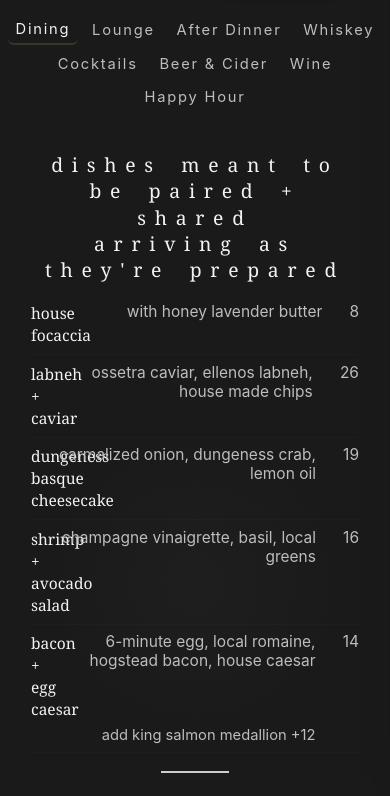
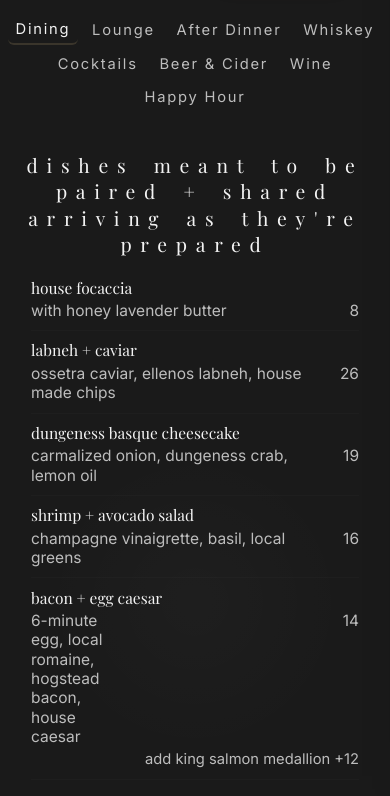
Before and after one commit to mikewjackson/jackson-house, a plain HTML site: page dist/menu.html in a window 390 px wide. Shown: the part 68-864 px from the top of the page. Drawn offline with nearby package versions, Linux system fonts and the light colour scheme.

Commit message:
fix up bugs

```diff
--- a/content/index.json
+++ b/content/index.json
@@ -12,8 +12,10 @@
   "hero": {
     "title": "Welcome to Jackson House",
     "paragraphs": [
-      "Jackson House is defining a new era of hospitality in Woodinville. Our focus is curated cocktails, artisanal local cuisine, and an experience where every plate, pour, and detail is crafted with intention.",
-      "Reserve your table on OpenTable. The finest in Woodinville awaits!"
+      "Jackson House is a beautifully appointed dining room and whiskey-driven bar and lounge. We celebrate the best of the Pacific Northwest through intricately crafted cocktails, seasonally driven cuisine, and warm hospitality.",
+      "Our Dining Room offers a full-service restaurant experience with locally inspired, chef-driven artisanal plates designed to be shared (or not).",
+      "Our Bar & Lounge features a relaxed, small-bite-focused, self-service format, with approachable team members ensuring a smooth experience. Join us midweek for gathering nights, including Vinyl Night on Thursdays. Visit on Wednesdays for Mystery Flight Night (guess all three pours correctly for a bonus pour) and half-price bottled wine.",
+      "Reservations are available in the dining room, or stop by and enjoy our lounge experience without a reservation."
     ],
     "slideshow": [
       { "src": "images/drink.avif", "alt": "Cocktails" },
--- a/dist/css/events.css
+++ b/dist/css/events.css
@@ -51,6 +51,7 @@
 .hp-tl-day {
   font-size: 1.8rem;
   font-weight: bold;
+  font-family: var(--font-heading);
   color: var(--link);
   line-height: 1;
 }
@@ -72,6 +73,7 @@
 .hp-tl-title {
   font-size: .95rem;
   font-weight: 600;
+  font-family: var(--font-heading);
   color: var(--text-light);
   line-height: 1.3;
   margin: 0;
--- a/dist/css/menu.css
+++ b/dist/css/menu.css
@@ -43,7 +43,7 @@
 }
 
 .menu-title {
-  font-family: Georgia, 'Times New Roman', serif;
+  font-family: var(--font-heading);
   font-weight: 400;
   font-size: 1.6rem;
   margin: 0.6rem 0 0.25rem;
@@ -99,7 +99,7 @@
 .menu-list li .dish {
   grid-column: 1;
   color: var(--text-light);
-  font-family: Georgia, serif;
+  font-family: var(--font-heading);
   font-size: 1rem;
 }
 
@@ -174,6 +174,38 @@
   .menu-panels {
     padding-bottom: 1.25rem;
   }
+
+  .menu-list li {
+    grid-template-columns: minmax(0, 1fr) auto;
+    align-items: start;
+    row-gap: 0.25rem;
+    padding: 0.65rem 0;
+  }
+
+  .menu-list li .dish {
+    grid-column: 1 / -1;
+    line-height: 1.2;
+  }
+
+  .menu-list li .description {
+    grid-column: 1;
+    text-align: left;
+    line-height: 1.25;
+    padding-right: 0.5rem;
+  }
+
+  .menu-list li .price {
+    grid-column: 2;
+    align-self: start;
+    padding-left: 0.4rem;
+  }
+
+  .add-ons,
+  .tasting-notes {
+    grid-column: 1 / -1;
+    text-align: left;
+    line-height: 1.25;
+  }
 }
 
 /* Decorative separator line between food categories */
--- a/dist/css/site.css
+++ b/dist/css/site.css
@@ -16,6 +16,8 @@
   --space-xs: 0.5rem;
   --space-sm: 0.75rem;
   --radius: 6px;
+  --font-body: "Inter", "Source Sans 3", -apple-system, BlinkMacSystemFont, "Segoe UI", Roboto, "Helvetica Neue", Arial, sans-serif;
+  --font-heading: "Playfair Display", Georgia, "Times New Roman", serif;
 }
 
 * {
@@ -29,13 +31,19 @@
 
 body {
   margin: 0;
-  font-family:
-    -apple-system, BlinkMacSystemFont, "Segoe UI", Roboto, "Helvetica Neue",
-    Arial, sans-serif;
+  font-family: var(--font-body);
   background: var(--bg);
   color: var(--text-light);
   -webkit-font-smoothing: antialiased;
   -moz-osx-font-smoothing: grayscale;
+}
+
+h1, h2, h3, h4, h5, h6 {
+  font-family: var(--font-heading);
+}
+
+button, input, select, textarea {
+  font-family: var(--font-body);
 }
 
 .container {
@@ -105,6 +113,7 @@
   margin: 0.02rem 0 0.01rem;
   font-size: 1.6rem;
   letter-spacing: 0.02em;
+  font-family: var(--font-heading);
 }
 
 .tagline {
@@ -126,9 +135,7 @@
 .site-primary-list a,
 .reservations-cta,
 .site-footer .contact {
-  font-family:
-    -apple-system, BlinkMacSystemFont, "Segoe UI", Roboto, "Helvetica Neue",
-    Arial, sans-serif;
+  font-family: var(--font-body);
 }
 
 .modal-card a {
@@ -183,6 +190,7 @@
   text-decoration: none;
   padding: 0.75rem 0.4rem;
   display: block;
+  line-height: 1.25;
   border-radius: 6px;
 }
 
--- a/dist/css/team.css
+++ b/dist/css/team.css
@@ -61,7 +61,7 @@
 
 .team-body h3 {
   margin: 0.25rem 0;
-  font-family: inherit;
+  font-family: var(--font-heading);
   font-weight: 600;
 }
 
--- a/dist/menu.html
+++ b/dist/menu.html
@@ -11,6 +11,9 @@
 
 
   <title>Menu | Jackson House Woodinville</title>
+  <link rel="preconnect" href="https://fonts.googleapis.com">
+  <link rel="preconnect" href="https://fonts.gstatic.com" crossorigin>
+  <link href="https://fonts.googleapis.com/css2?family=Inter:wght@400;500;600;700&family=Playfair+Display:wght@400;500;600;700&display=swap" rel="stylesheet">
   <link rel="icon" href="images/full_logo.png">
   <link rel="stylesheet" href="css/site.css">
   <link rel="stylesheet" href="css/menu.css">
--- a/static/css/events.css
+++ b/static/css/events.css
@@ -51,6 +51,7 @@
 .hp-tl-day {
   font-size: 1.8rem;
   font-weight: bold;
+  font-family: var(--font-heading);
   color: var(--link);
   line-height: 1;
 }
@@ -72,6 +73,7 @@
 .hp-tl-title {
   font-size: .95rem;
   font-weight: 600;
+  font-family: var(--font-heading);
   color: var(--text-light);
   line-height: 1.3;
   margin: 0;
--- a/static/css/menu.css
+++ b/static/css/menu.css
@@ -43,7 +43,7 @@
 }
 
 .menu-title {
-  font-family: Georgia, 'Times New Roman', serif;
+  font-family: var(--font-heading);
   font-weight: 400;
   font-size: 1.6rem;
   margin: 0.6rem 0 0.25rem;
@@ -99,7 +99,7 @@
 .menu-list li .dish {
   grid-column: 1;
   color: var(--text-light);
-  font-family: Georgia, serif;
+  font-family: var(--font-heading);
   font-size: 1rem;
 }
 
@@ -174,6 +174,38 @@
   .menu-panels {
     padding-bottom: 1.25rem;
   }
+
+  .menu-list li {
+    grid-template-columns: minmax(0, 1fr) auto;
+    align-items: start;
+    row-gap: 0.25rem;
+    padding: 0.65rem 0;
+  }
+
+  .menu-list li .dish {
+    grid-column: 1 / -1;
+    line-height: 1.2;
+  }
+
+  .menu-list li .description {
+    grid-column: 1;
+    text-align: left;
+    line-height: 1.25;
+    padding-right: 0.5rem;
+  }
+
+  .menu-list li .price {
+    grid-column: 2;
+    align-self: start;
+    padding-left: 0.4rem;
+  }
+
+  .add-ons,
+  .tasting-notes {
+    grid-column: 1 / -1;
+    text-align: left;
+    line-height: 1.25;
+  }
 }
 
 /* Decorative separator line between food categories */
--- a/static/css/site.css
+++ b/static/css/site.css
@@ -16,6 +16,8 @@
   --space-xs: 0.5rem;
   --space-sm: 0.75rem;
   --radius: 6px;
+  --font-body: "Inter", "Source Sans 3", -apple-system, BlinkMacSystemFont, "Segoe UI", Roboto, "Helvetica Neue", Arial, sans-serif;
+  --font-heading: "Playfair Display", Georgia, "Times New Roman", serif;
 }
 
 * {
@@ -29,13 +31,19 @@
 
 body {
   margin: 0;
-  font-family:
-    -apple-system, BlinkMacSystemFont, "Segoe UI", Roboto, "Helvetica Neue",
-    Arial, sans-serif;
+  font-family: var(--font-body);
   background: var(--bg);
   color: var(--text-light);
   -webkit-font-smoothing: antialiased;
   -moz-osx-font-smoothing: grayscale;
+}
+
+h1, h2, h3, h4, h5, h6 {
+  font-family: var(--font-heading);
+}
+
+button, input, select, textarea {
+  font-family: var(--font-body);
 }
 
 .container {
@@ -105,6 +113,7 @@
   margin: 0.02rem 0 0.01rem;
   font-size: 1.6rem;
   letter-spacing: 0.02em;
+  font-family: var(--font-heading);
 }
 
 .tagline {
@@ -126,9 +135,7 @@
 .site-primary-list a,
 .reservations-cta,
 .site-footer .contact {
-  font-family:
-    -apple-system, BlinkMacSystemFont, "Segoe UI", Roboto, "Helvetica Neue",
-    Arial, sans-serif;
+  font-family: var(--font-body);
 }
 
 .modal-card a {
@@ -183,6 +190,7 @@
   text-decoration: none;
   padding: 0.75rem 0.4rem;
   display: block;
+  line-height: 1.25;
   border-radius: 6px;
 }
 
--- a/static/css/team.css
+++ b/static/css/team.css
@@ -61,7 +61,7 @@
 
 .team-body h3 {
   margin: 0.25rem 0;
-  font-family: inherit;
+  font-family: var(--font-heading);
   font-weight: 600;
 }
 
```
Also changed, not shown: dist/css/index.css (+6 -1 lines), dist/events.html (+3 -0 lines), dist/index.html (+9 -2 lines), dist/membership.html (+3 -0 lines), dist/private-events.html (+3 -0 lines), dist/team.html (+3 -0 lines), static/css/index.css (+6 -1 lines), templates/head.html (+3 -0 lines).
